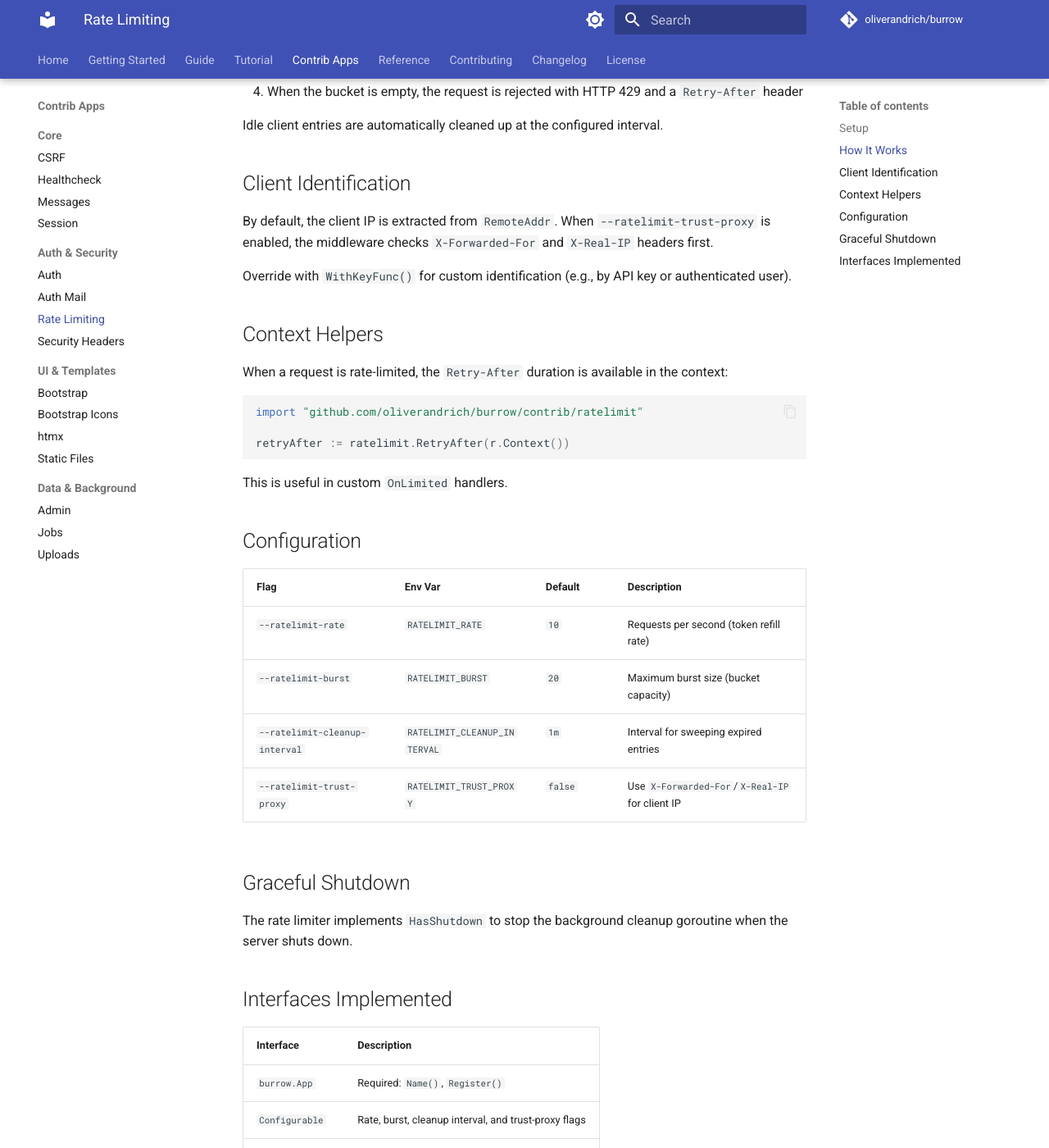
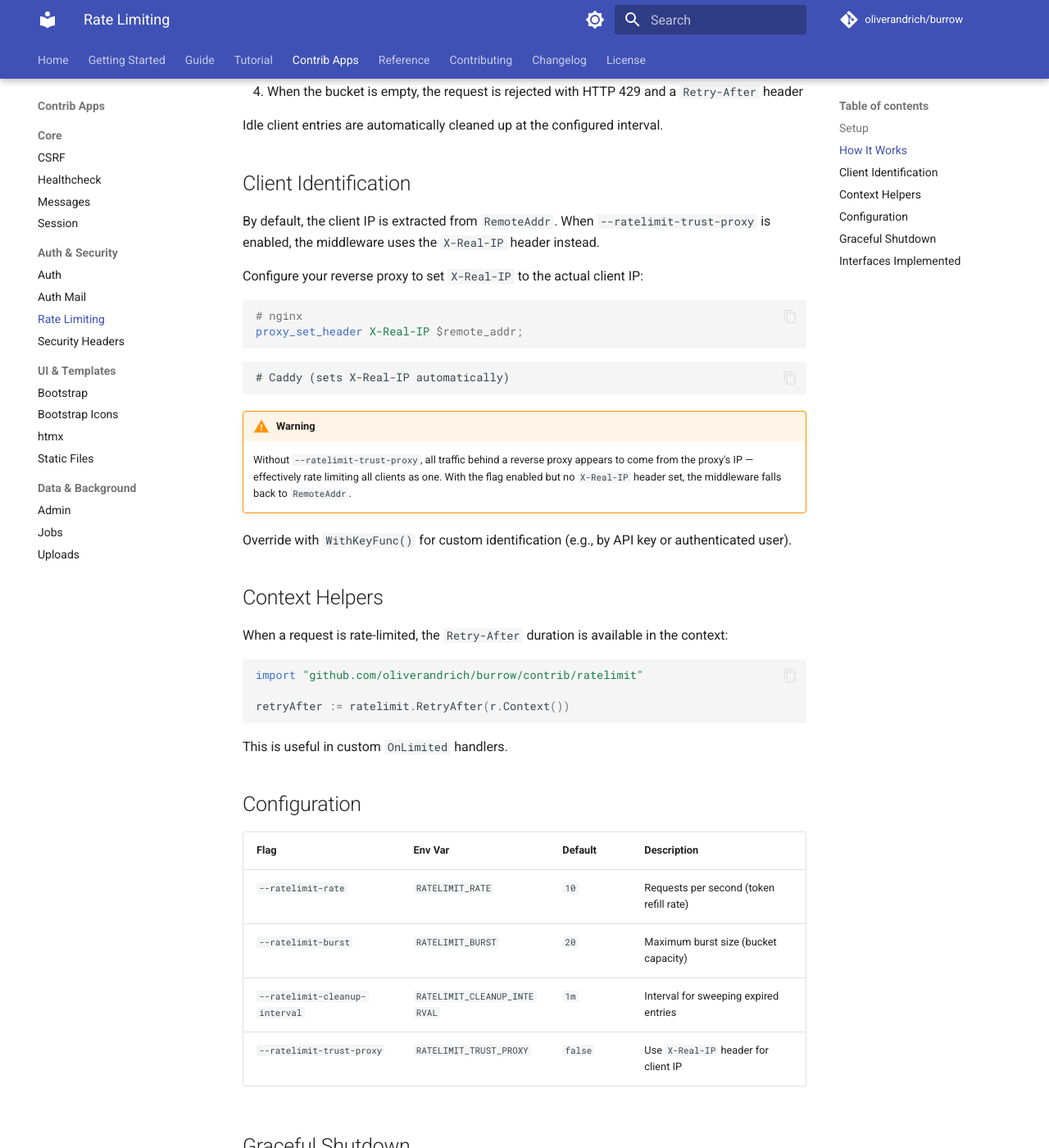
Before and after one commit to oliverandrich/burrow, an MkDocs documentation site: the page built from docs/contrib/ratelimit.md, in a window 1280 px wide and 1400 px high, scrolled down 928 px. Shown: the whole window at 82% size. Built offline with MkDocs 1.6.1 and Material for MkDocs 9.7.7, drawn with Linux system fonts in a browser that asks for light colours; comment, search, counter and statistics services are not loaded.

Commit message:
fix: use X-Real-IP instead of X-Forwarded-For in ratelimit
X-Forwarded-For contains multiple comma-separated values that are
trivially spoofed to create separate rate limit buckets per request,
bypassing rate limiting entirely. Switch to X-Real-IP which is a
single value set by the reverse proxy.

````diff
--- a/docs/contrib/ratelimit.md
+++ b/docs/contrib/ratelimit.md
@@ -43,7 +43,21 @@ Idle client entries are automatically cleaned up at the configured interval.
 
 ## Client Identification
 
-By default, the client IP is extracted from `RemoteAddr`. When `--ratelimit-trust-proxy` is enabled, the middleware checks `X-Forwarded-For` and `X-Real-IP` headers first.
+By default, the client IP is extracted from `RemoteAddr`. When `--ratelimit-trust-proxy` is enabled, the middleware uses the `X-Real-IP` header instead.
+
+Configure your reverse proxy to set `X-Real-IP` to the actual client IP:
+
+```nginx
+# nginx
+proxy_set_header X-Real-IP $remote_addr;
+```
+
+```
+# Caddy (sets X-Real-IP automatically)
+```
+
+!!! warning
+    Without `--ratelimit-trust-proxy`, all traffic behind a reverse proxy appears to come from the proxy's IP — effectively rate limiting all clients as one. With the flag enabled but no `X-Real-IP` header set, the middleware falls back to `RemoteAddr`.
 
 Override with `WithKeyFunc()` for custom identification (e.g., by API key or authenticated user).
 
@@ -66,7 +80,7 @@ This is useful in custom `OnLimited` handlers.
 | `--ratelimit-rate` | `RATELIMIT_RATE` | `10` | Requests per second (token refill rate) |
 | `--ratelimit-burst` | `RATELIMIT_BURST` | `20` | Maximum burst size (bucket capacity) |
 | `--ratelimit-cleanup-interval` | `RATELIMIT_CLEANUP_INTERVAL` | `1m` | Interval for sweeping expired entries |
-| `--ratelimit-trust-proxy` | `RATELIMIT_TRUST_PROXY` | `false` | Use `X-Forwarded-For`/`X-Real-IP` for client IP |
+| `--ratelimit-trust-proxy` | `RATELIMIT_TRUST_PROXY` | `false` | Use `X-Real-IP` header for client IP |
 
 ## Graceful Shutdown
 
````
Also changed, not shown: CHANGELOG.md (+1 -0 lines), docs/reference/configuration.md (+1 -1 lines), 3 other files.
